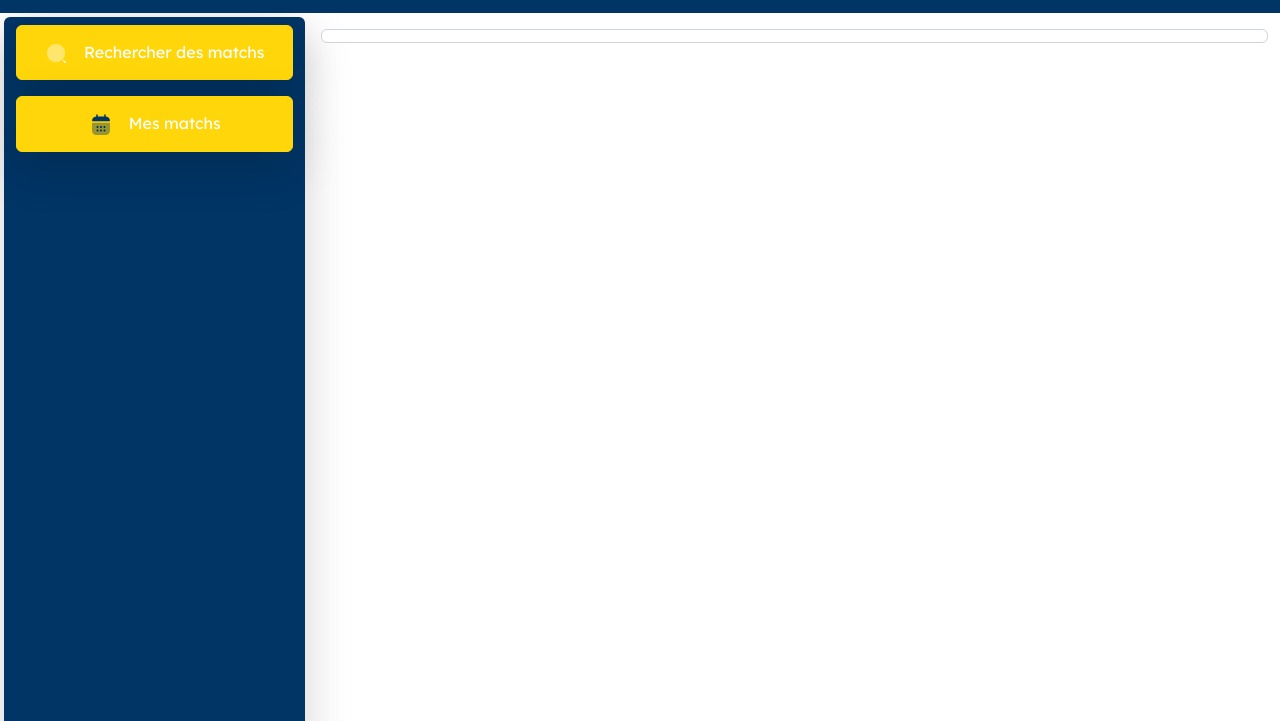
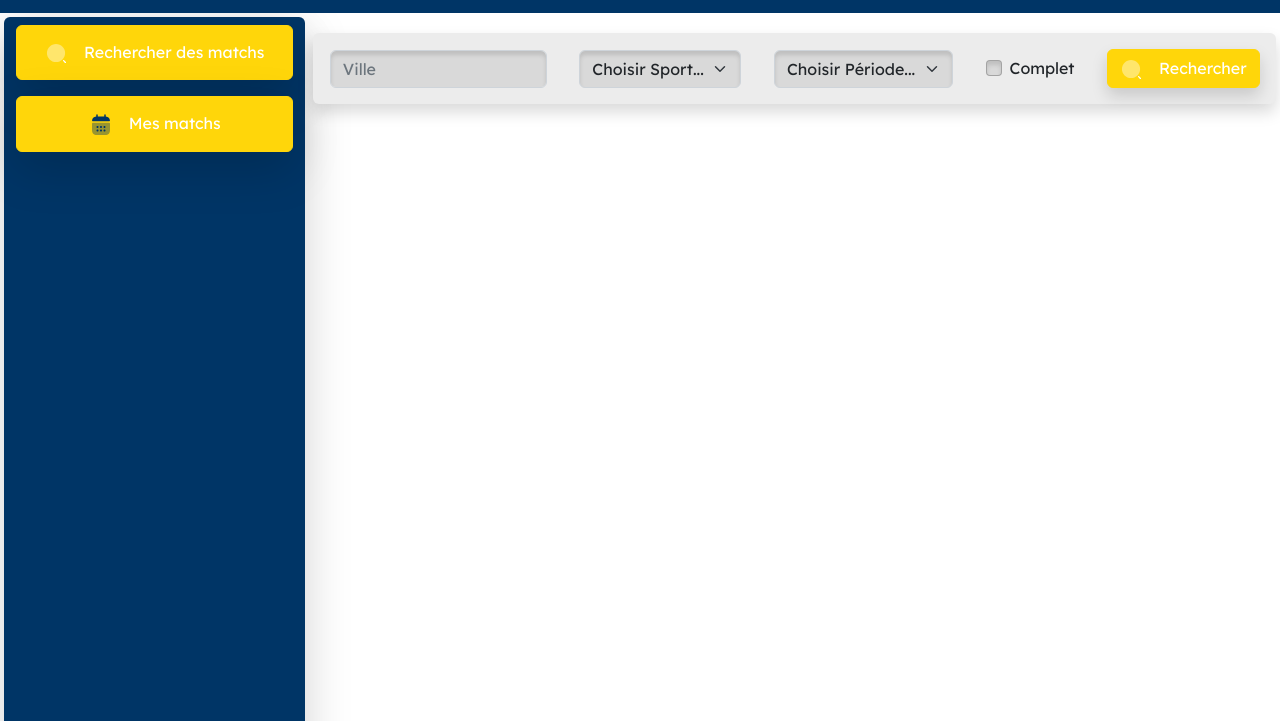
Before and after one commit to marius2468/projetMatch, a plain HTML site: page index.html in a window 1280 px wide. Shown: the part 79-800 px from the top of the page. Drawn offline with nearby package versions, Linux system fonts and the light colour scheme.

Commit message:
modif bootstrap

```diff
--- a/index.html
+++ b/index.html
@@ -69,9 +69,41 @@
             </div>
         </div>
         <div class="col py-3">
-            <form class="form">
-                <div class="form-control col-xs-12 col-sm-6 col-md-4 col-lg-2">
-
+            <form class="row row-cols-lg-auto g-3 align-items-center bg-clearGrey mt-1 rounded shadow py-3">
+                <div class="col-12 m-auto">
+                    <label class="visually-hidden" for="inlineFormInputGroupUsername">Ville</label>
+                    <input type="text" class="form-control bg-greySearch shadow-sm shadow-inset" id="inlineFormInputGroupUsername" placeholder="Ville">
+                </div>
+                <div class="col-12 m-auto">
+                    <label class="visually-hidden" for="inlineFormSelectPref">Preference</label>
+                    <select class="form-select bg-greySearch shadow-sm shadow-inset" id="inlineFormSelectPref">
+                        <option selected>Choisir Sport...</option>
+                        <option value="1">FootBall</option>
+                        <option value="2">BasketBall</option>
+                        <option value="3">BaseBall</option>
+                    </select>
+                </div>
+                <div class="col-12 m-auto">
+                    <label class="visually-hidden" for="inlineFormSelect">Preference</label>
+                    <select class="form-select bg-greySearch shadow-sm shadow-inset" id="inlineFormSelect">
+                        <option selected>Choisir Période...</option>
+                        <option value="1">+7j</option>
+                        <option value="2">+15j</option>
+                        <option value="3">+30</option>
+                    </select>
+                </div>
+                <div class="col-12 m-auto">
+                    <div class="form-check">
+                        <input class="form-check-input bg-greySearch shadow shadow-inset" type="checkbox" id="inlineFormCheck">
+                        <label class="form-check-label" for="inlineFormCheck">
+                            Complet
+                        </label>
+                    </div>
+                </div>
+                <div class="col-12 m-auto">
+                    <button type="submit" class="btn btn-clearYellow shadow">
+                        <img src="img/search.svg" alt="search"><span class="ms-3 d-none d-sm-inline text-decoration-none text-white">Rechercher</span>
+                    </button>
                 </div>
             </form>
         </div>
--- a/scss/_utilities.scss
+++ b/scss/_utilities.scss
@@ -28,6 +28,8 @@ $utilities: map-merge(
       property: opacity,
       values: (
         0: 0,
+        2: .02,
+        5: .05,
         25: .25,
         50: .5,
         75: .75,
--- a/scss/_variables.scss
+++ b/scss/_variables.scss
@@ -53,6 +53,7 @@ $darkYellow: #FFC300;
 $clearYellow: #FFD60A;
 $darkGrey: #5D5D5D;
 $clearGrey: #ECECEC;
+$greySearch: #D9D9D9;
 // scss-docs-end color-variables
 
 // scss-docs-start colors-map
@@ -332,6 +333,7 @@ $theme-colors: (
   "clearYellow":$clearYellow,
   "clearGrey":  $clearGrey,
   "darkGrey":   $darkGrey,
+  "greySearch": $greySearch
 ) !default;
 // scss-docs-end theme-colors-map
 
```
Also changed, not shown: css/bootstrap-grid.css, css/bootstrap-reboot.css, css/bootstrap-utilities.css, css/bootstrap.css, 4 other files.
